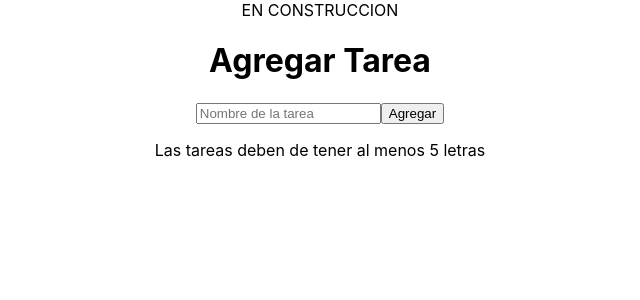
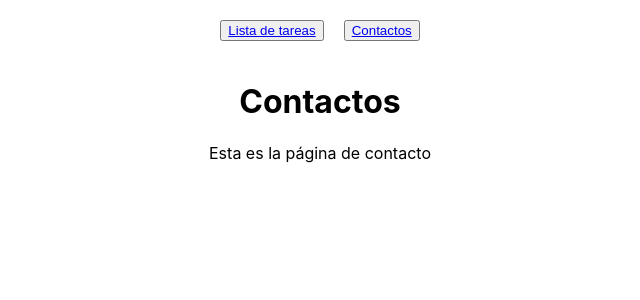
Before and after one commit to javb93/ejemplo41MReact, a React (Create React App) app: page /contactos in a window 1280 px wide. Shown: the top 300 px of the page, without its empty margins (320-960 px from the left). Built offline with nearby package versions, Linux system fonts and the light colour scheme.

Commit message:
Implementacion basica de react router dom, referirse a documentacion para comando de instalacion

```diff
--- a/package.json
+++ b/package.json
@@ -8,7 +8,9 @@
     "@testing-library/user-event": "^13.5.0",
     "react": "^18.3.1",
     "react-dom": "^18.3.1",
+    "react-router-dom": "^6.26.2",
     "react-scripts": "5.0.1",
+    "styled-components": "^6.1.13",
     "web-vitals": "^2.1.4"
   },
   "scripts": {
--- a/src/App.js
+++ b/src/App.js
@@ -1,16 +1,27 @@
-import { useState } from "react";
+import { Route, Routes } from "react-router-dom";
 import "./App.css";
-import AgregarTarea from "./components/AgregarTarea";
-import ListaTareas from "./components/ListaTareas";
+import NavBar from "./components/NavBar";
+import ContactosPage from "./pages/ContactosPage";
+import TareasPage from "./pages/TareasPage";
 
 // Componente funcional
 function App() {
-  const [tareas, setTareas] = useState([]);
   return (
     <div className="App">
-      EN CONSTRUCCION
-      <AgregarTarea setTareas={setTareas}></AgregarTarea>
-      <ListaTareas tareas={tareas}></ListaTareas>
+      <NavBar></NavBar>
+      <Routes>
+        <Route
+          path="/"
+          element={
+            <>
+              <TareasPage />
+              <ContactosPage />
+            </>
+          }
+        ></Route>
+        <Route path="/contactos" element={<ContactosPage />}></Route>
+        <Route path="*" element={<h1>404</h1>} />
+      </Routes>
     </div>
   );
 }
--- a/src/components/ListaTareas.js
+++ b/src/components/ListaTareas.js
@@ -1,10 +1,10 @@
-import Tarea from "./Tarea";
+import { StyledTarea } from "./Styled";
 
 function ListaTareas({ tareas }) {
   return (
     <div style={{ display: "flex", justifyContent: "center" }}>
       {tareas.map((tarea) => {
-        return <Tarea tarea={tarea} />;
+        return <StyledTarea tarea={tarea} />;
       })}
     </div>
   );
--- /dev/null
+++ b/src/components/NavBar.js
@@ -0,0 +1,13 @@
+function NavBar() {
+  return (
+    <div style={{ display: "flex", justifyContent: "center", padding: "20px" }}>
+      <button style={{ marginRight: "20px" }}>
+        <a href="/">Lista de tareas</a>
+      </button>
+      <button>
+        <a href="/contactos">Contactos</a>
+      </button>
+    </div>
+  );
+}
+export default NavBar;
--- /dev/null
+++ b/src/components/Styled.js
@@ -0,0 +1,8 @@
+import styled from "styled-components";
+import Tarea from "./Tarea";
+
+export const StyledTarea = styled(Tarea)`
+  font-size: 1.5em;
+  text-align: center;
+  color: #bf4f74;
+`;
--- a/src/components/Tarea.js
+++ b/src/components/Tarea.js
@@ -1,13 +1,6 @@
 function Tarea({ tarea }) {
   return (
-    <div
-      style={{
-        border: "solid blue",
-        borderRadius: "30%",
-        margin: "10px",
-        width: "50%",
-      }}
-    >
+    <div>
       <p>{tarea}</p>
       <button
         onClick={(e) => {
--- a/src/index.js
+++ b/src/index.js
@@ -3,11 +3,14 @@ import ReactDOM from "react-dom/client";
 import "./index.css";
 import App from "./App";
 import reportWebVitals from "./reportWebVitals";
+import { BrowserRouter } from "react-router-dom";
 
 const root = ReactDOM.createRoot(document.getElementById("root"));
 root.render(
   <React.StrictMode>
-    <App></App>
+    <BrowserRouter>
+      <App></App>
+    </BrowserRouter>
   </React.StrictMode>
 );
 
--- /dev/null
+++ b/src/pages/ContactosPage.js
@@ -0,0 +1,9 @@
+function ContactosPage() {
+  return (
+    <div>
+      <h1>Contactos</h1>
+      <p>Esta es la página de contacto</p>
+    </div>
+  );
+}
+export default ContactosPage;
```
